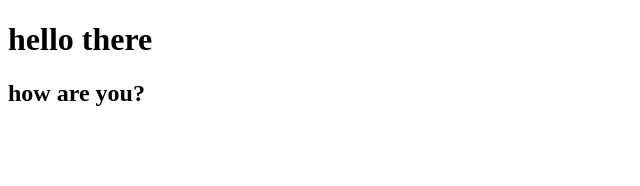
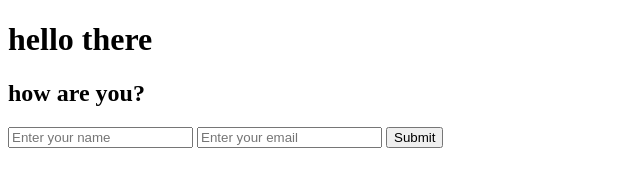
Before and after one commit to suraj-thadarai/education-hub, a plain HTML site: page index.html in a window 1280 px wide. Shown: the whole page, without its empty margins (0-640 px from the left). Drawn offline with Linux system fonts and the light colour scheme.

Commit message:
just added the form

```diff
--- a/index.html
+++ b/index.html
@@ -8,5 +8,11 @@
 <body>
     <h1>hello there</h1>
     <h2>how are you?</h2>
+
+    <form action="/submit" method="post">
+        <input type="text" placeholder="Enter your name " name="name">
+        <input type="email" placeholder="Enter your email" name="email">
+        <button type="submit">Submit</button>
+    </form>
 </body>
 </html>
```
